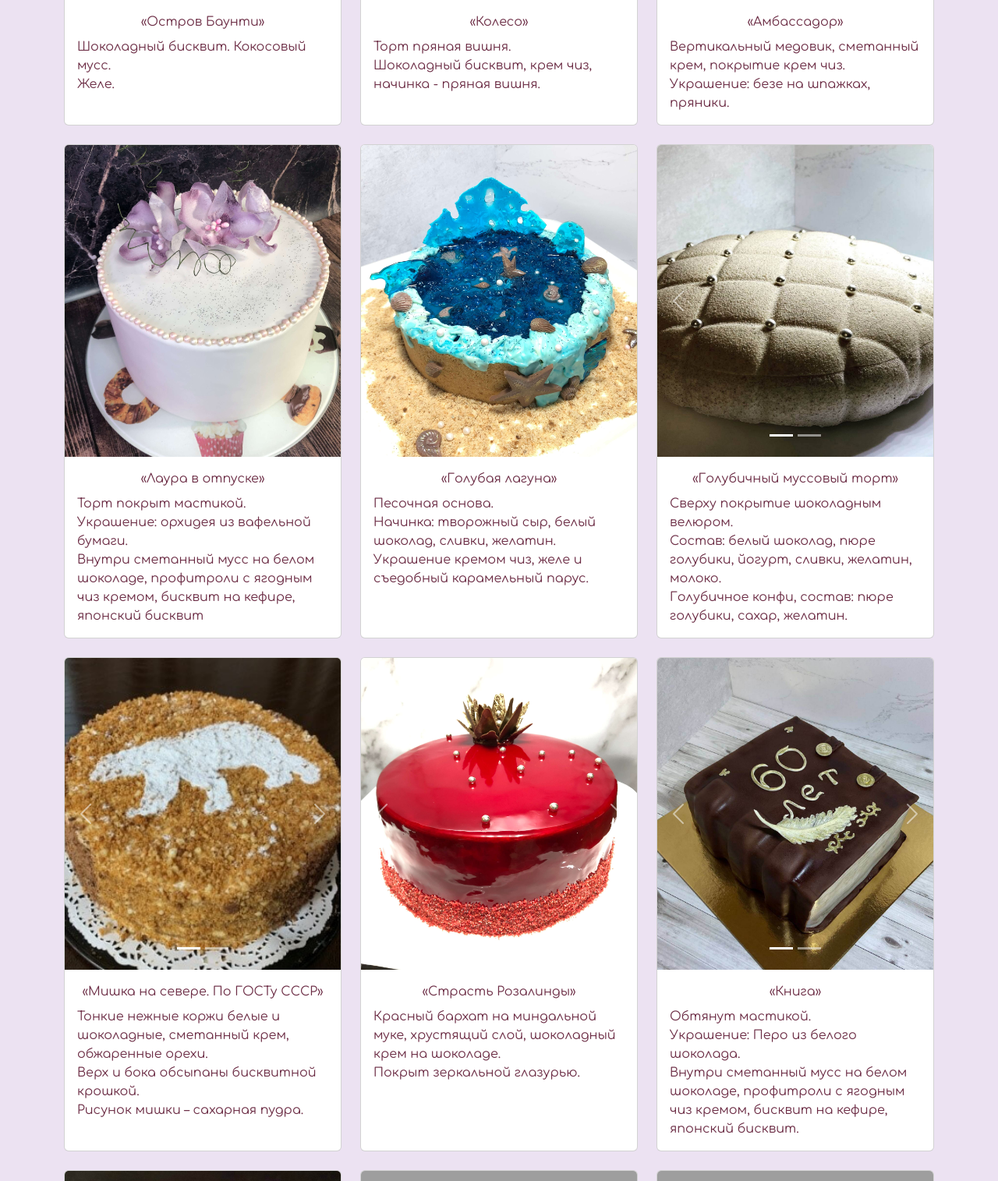
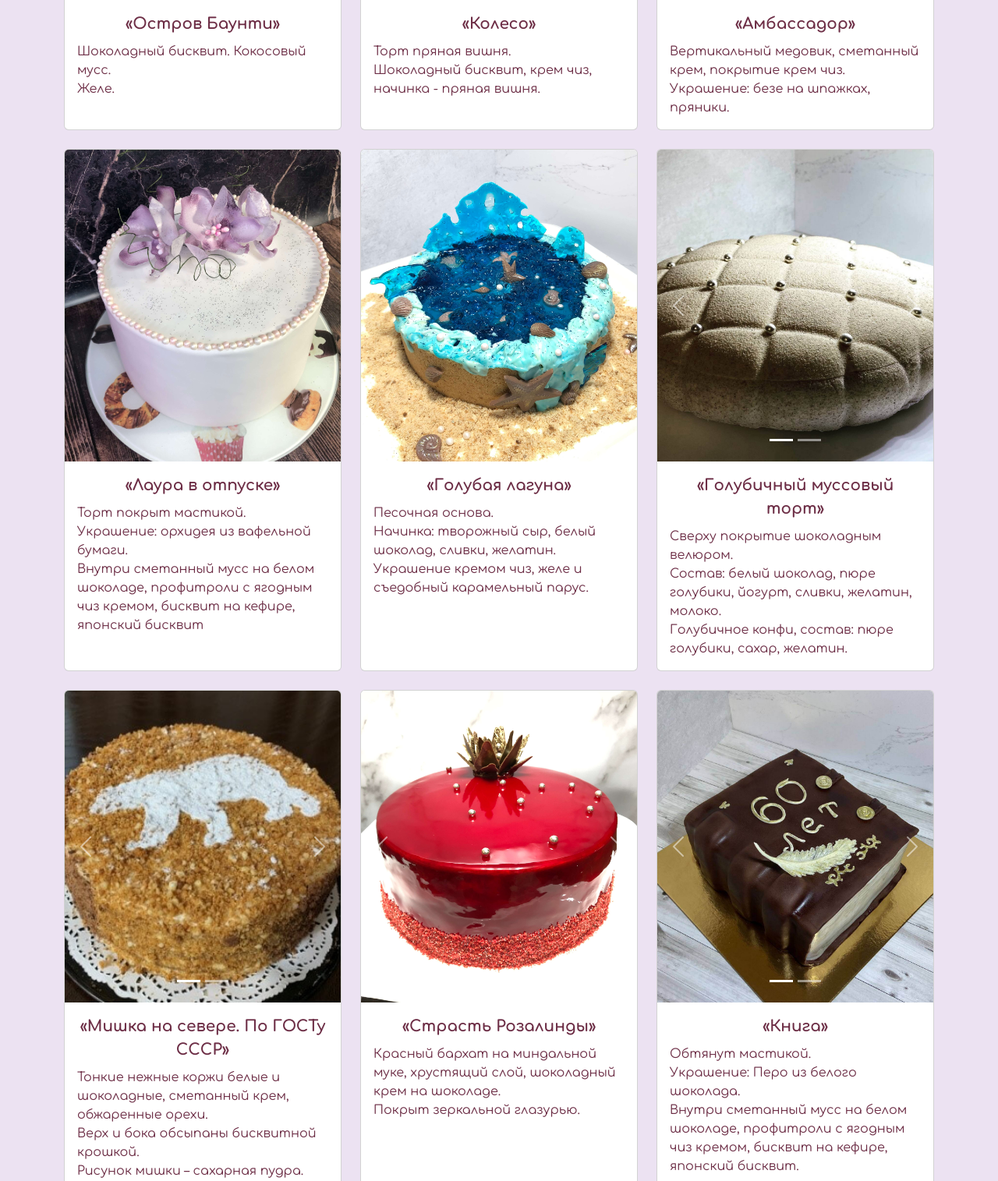
Before and after one commit to agishe/ninushkina-vypechka, a PHP site: page /cakes in a window 1280 px wide. Shown: the part 613-2128 px from the top of the page at 78% size. Run offline with PHP 8.4, Linux system fonts and the light colour scheme; some libraries are stand-ins or nearby versions; grey boxes are pictures that could not be loaded.

Commit message:
Add files via upload

```diff
--- a/css/styles.css
+++ b/css/styles.css
@@ -259,6 +259,14 @@ hr {
   width: 70%;
 }
 
+/*** pages/catalog files start ***/
+
+.card-title {
+  font-family: "Comfortaa", sans-serif;
+  font-size: 20px;
+  font-weight: 700;
+}
+
 /*** pages/contacts.html start ***/
 .contacts {
   color: #6d2e46;
```
